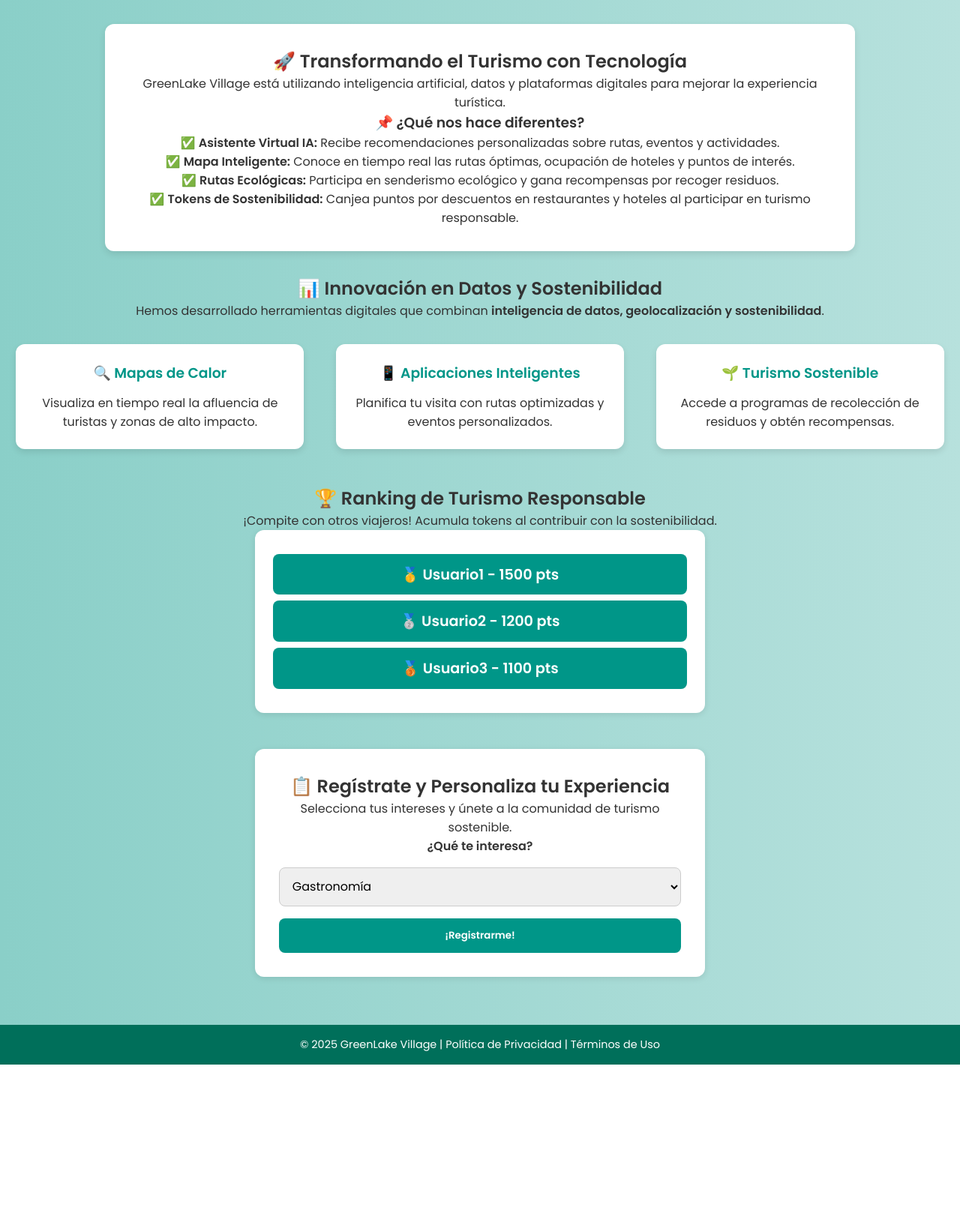
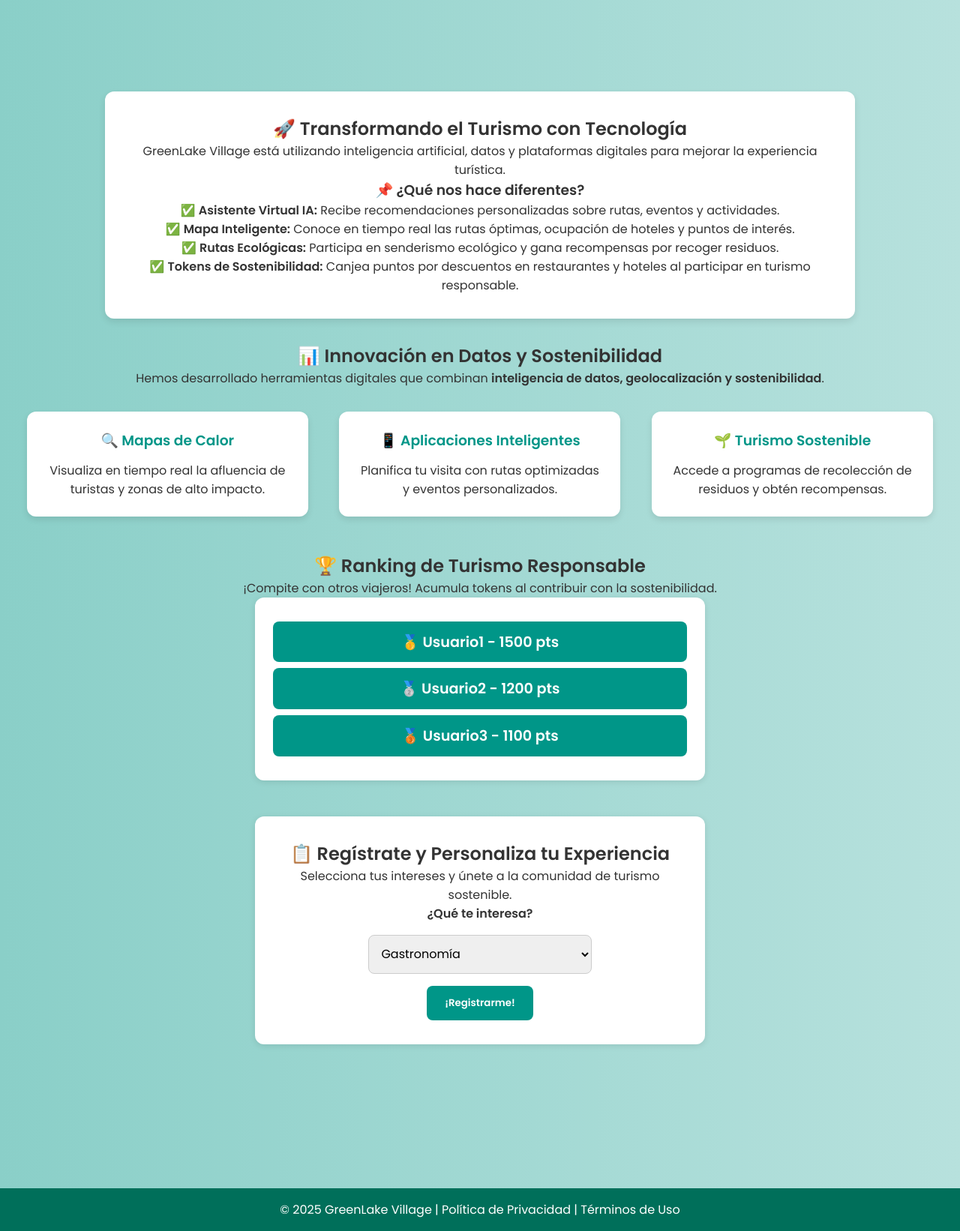
Before and after one commit to 5nullpointers/GreenLakeVillage, a Flask app: page /descubrir in a window 1280 px wide. Shown: the part 392-2034 px from the top of the page at 75% size. Before the commit the page ends 1812 px from the top, so only its background shows below. Run offline with Flask 3, Linux system fonts and the light colour scheme; parts of the project's set-up code (start-up, migrations or seed data) failed here and were passed over.

Commit message:
Actualizar estilos y estructura de la página "Descubrir" para mejorar la presentación y la alineación de los elementos.

```diff
--- a/Presentacion/static/css/descubrir.css
+++ b/Presentacion/static/css/descubrir.css
@@ -12,14 +12,12 @@
 
 /* ======= Configuración Global ======= */
 html, body {
-    margin: 0;
-    padding: 0;
     width: 100%;
-    min-height: 100vh; /* Permite que el contenido crezca más allá de la pantalla */
+    min-height: 100vh;
     font-family: "Poppins", sans-serif;
     background: linear-gradient(90deg, #8ACFC8, #B7E1DD);
     color: #333;
-    overflow-x: hidden; /* Evita el desplazamiento horizontal */
+    overflow-x: hidden;
     display: flex;
     flex-direction: column;
 }
@@ -32,7 +30,6 @@ html, body {
     background-color: #009688;
     padding: 1rem 2rem;
     width: 100%;
-    box-sizing: border-box;
     position: fixed;
     top: 0;
     left: 0;
@@ -64,10 +61,10 @@ html, body {
 .main-container {
     width: 100%;
     max-width: 1250px;
-    margin: 1rem auto;
-    flex: 1; /* Expande el contenido para empujar el footer */
-    padding-top: 80px; /* Ajuste para evitar que el navbar cubra el contenido */
-    padding-bottom: 6rem; /* Espacio extra para evitar que el footer se monte */
+    margin: 0 auto;
+    flex: 1;
+    padding-top: 90px;
+    padding-bottom: 6rem;
 }
 
 /* ======= Hero Section ======= */
@@ -188,17 +185,20 @@ html, body {
     font-weight: 600;
 }
 
-/* ======= Sección de Registro ======= */
+/* ======= Mantener los estilos del contenedor ======= */
 .register-section {
     background: white;
     padding: 2rem;
     margin-top: 2rem;
-    margin-bottom: 5rem; /* Aumentamos la separación con el footer */
+    margin-bottom: 5rem; /* Aumenta la separación con el footer */
     border-radius: 12px;
     text-align: center;
     max-width: 600px;
     margin: auto;
     box-shadow: 0 2px 8px rgba(0, 0, 0, 0.1);
+    display: flex;
+    flex-direction: column;
+    align-items: center; /* Centra todo el contenido */
 }
 
 .register-section label {
@@ -214,7 +214,7 @@ html, body {
     margin-top: 1rem;
 }
 
-/* ======= Botón de Registro ======= */
+/* ======= Mantener estilos del botón + Centrarlo ======= */
 .btn-submit {
     background-color: #009688;
     border: none;
@@ -224,8 +224,13 @@ html, body {
     border-radius: 8px;
     cursor: pointer;
     transition: 0.3s;
-    width: 100%;
+    width: fit-content; /* Ajusta el botón al contenido */
+    display: flex;
+    align-items: center; /* Centra el texto dentro del botón */
+    justify-content: center;
     margin-top: 1rem;
+    margin-left: auto;
+    margin-right: auto; /* Centra el botón dentro del contenedor */
 }
 
 .btn-submit:hover {
@@ -238,10 +243,9 @@ html, body {
     padding: 1rem;
     background-color: #006f5a;
     color: #fff;
-    font-size: 0.9rem;
     width: 100%;
-    position: relative; /* Permite que se coloque después del contenido */
-    margin-top: 4rem; /* Agrega más espacio entre el último elemento y el footer */
+    position: relative;
+    margin-top: 6rem;
 }
 
 .footer p {
--- a/Presentacion/templates/descubrir.html
+++ b/Presentacion/templates/descubrir.html
@@ -27,7 +27,7 @@
         </div>
     </header>
 
-    <main class="main-content">
+    <main class="main-container">
         <!-- Innovación y Tecnología -->
         <section class="innovation-section">
             <h2>🚀 Transformando el Turismo con Tecnología</h2>
```
